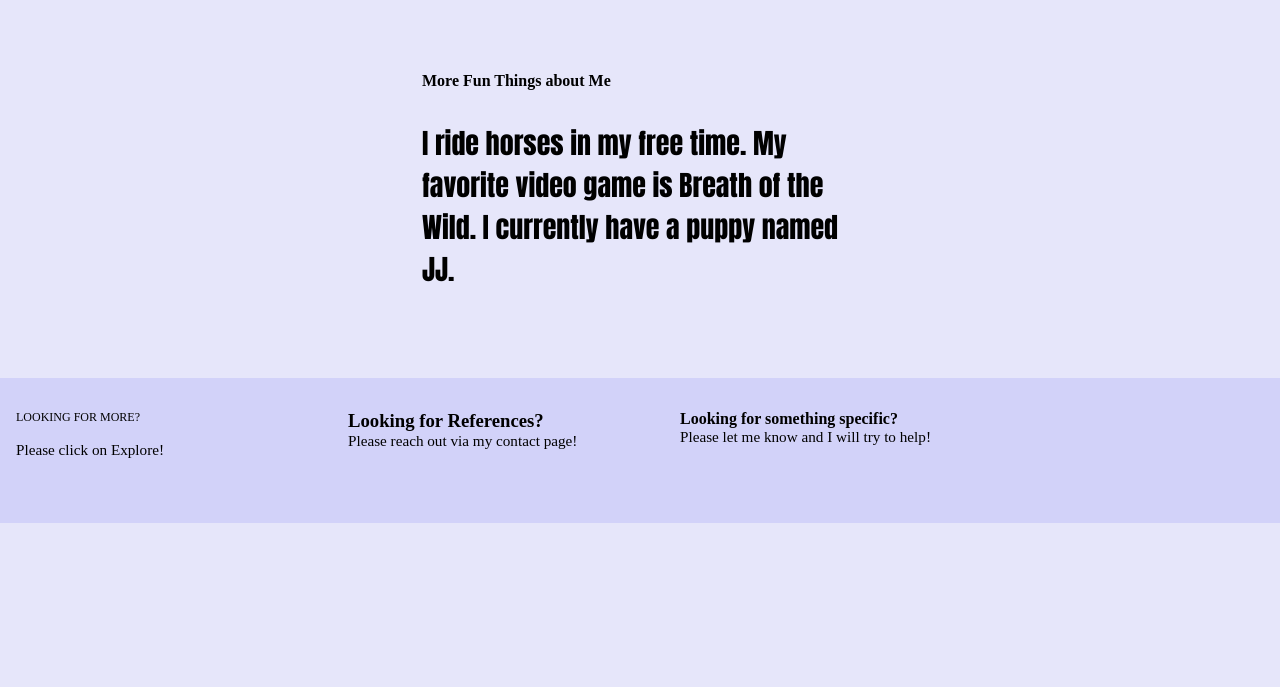
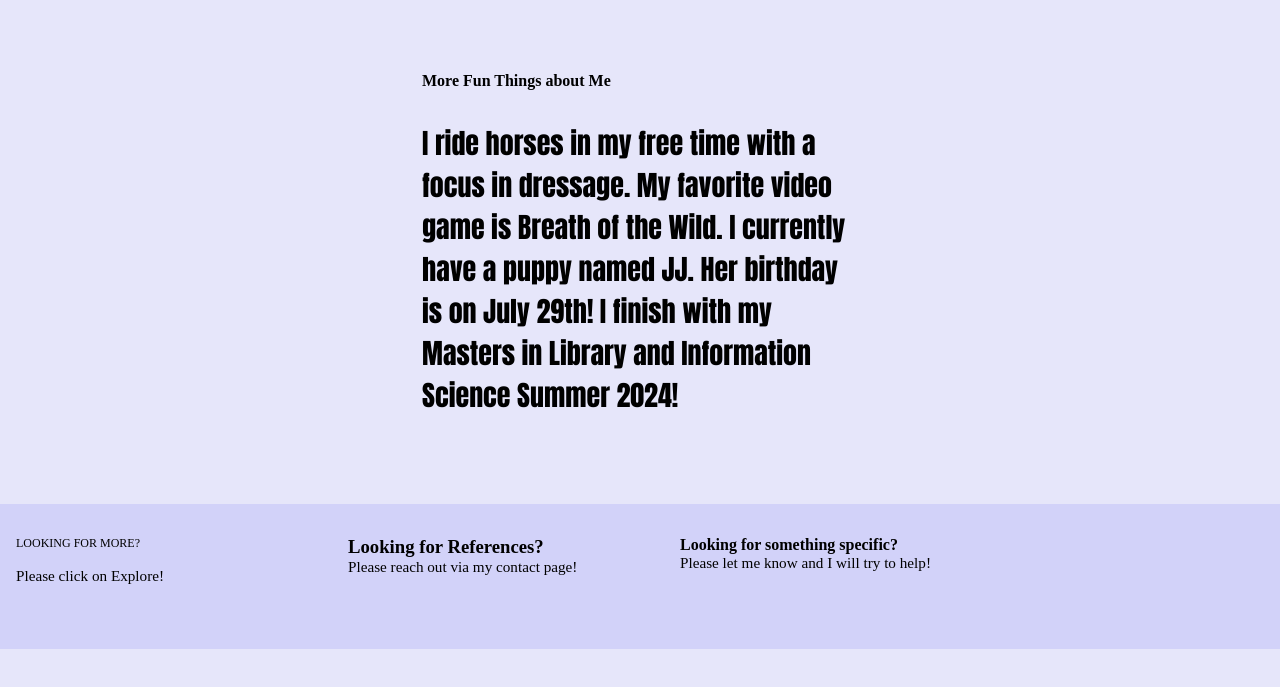
Before and after one commit to INF6420/ss24-JMarkowitz1, a plain HTML site: page blog.html in a window 1280 px wide. Shown: the part 81-768 px from the top of the page. Drawn offline with Linux system fonts and the light colour scheme.

Commit message:
Final Project

```diff
--- a/blog.html
+++ b/blog.html
@@ -21,8 +21,11 @@
    <main>
 
     <div class="featured-text-container">
-        <h1> More Fun Things about Me</h1>
-        <p>I ride horses in my free time. My favorite video game is Breath of the Wild. I currently have a puppy named JJ.
+        <h1> <strong> More Fun Things about Me </strong></h1>
+        <p>  I ride horses in my free time with a focus in dressage.
+            My favorite video game is Breath of the Wild.
+            I currently have a puppy named JJ. Her birthday is on July 29th!
+            I finish with my Masters in Library and Information Science Summer 2024!
         </p>
         <a href=" "> </a>
     </div>
```
Also changed, not shown: explore.html (+3 -0 lines), style.css (line endings or trailing spaces).
